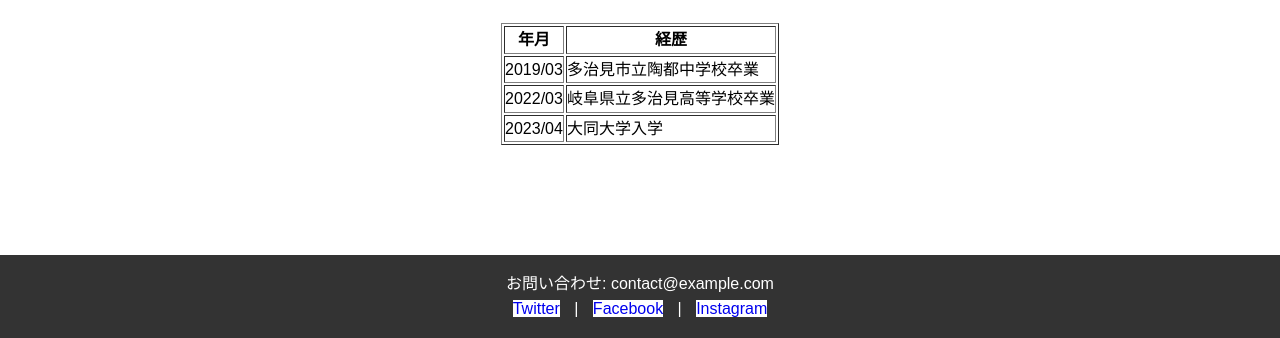
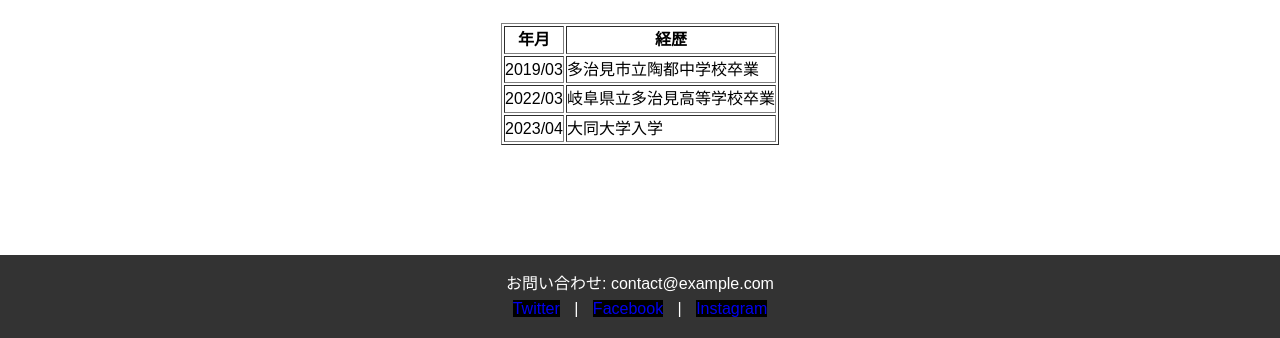
Before and after one commit to ryouta0912/kariyaryo, a plain HTML site: page index.html in a window 1280 px wide. Shown: the part 462-800 px from the top of the page. Drawn offline with Linux system fonts and the light colour scheme.

Commit message:
Update index.html

```diff
--- a/index.html
+++ b/index.html
@@ -48,8 +48,8 @@
     }
 
     footer a {
-      background-color: #FFF;
-      font-color:#000;
+      background-color: #000;
+      font-color:#333;
       margin: 0 10px;
       text-decoration: none;
     }
```
